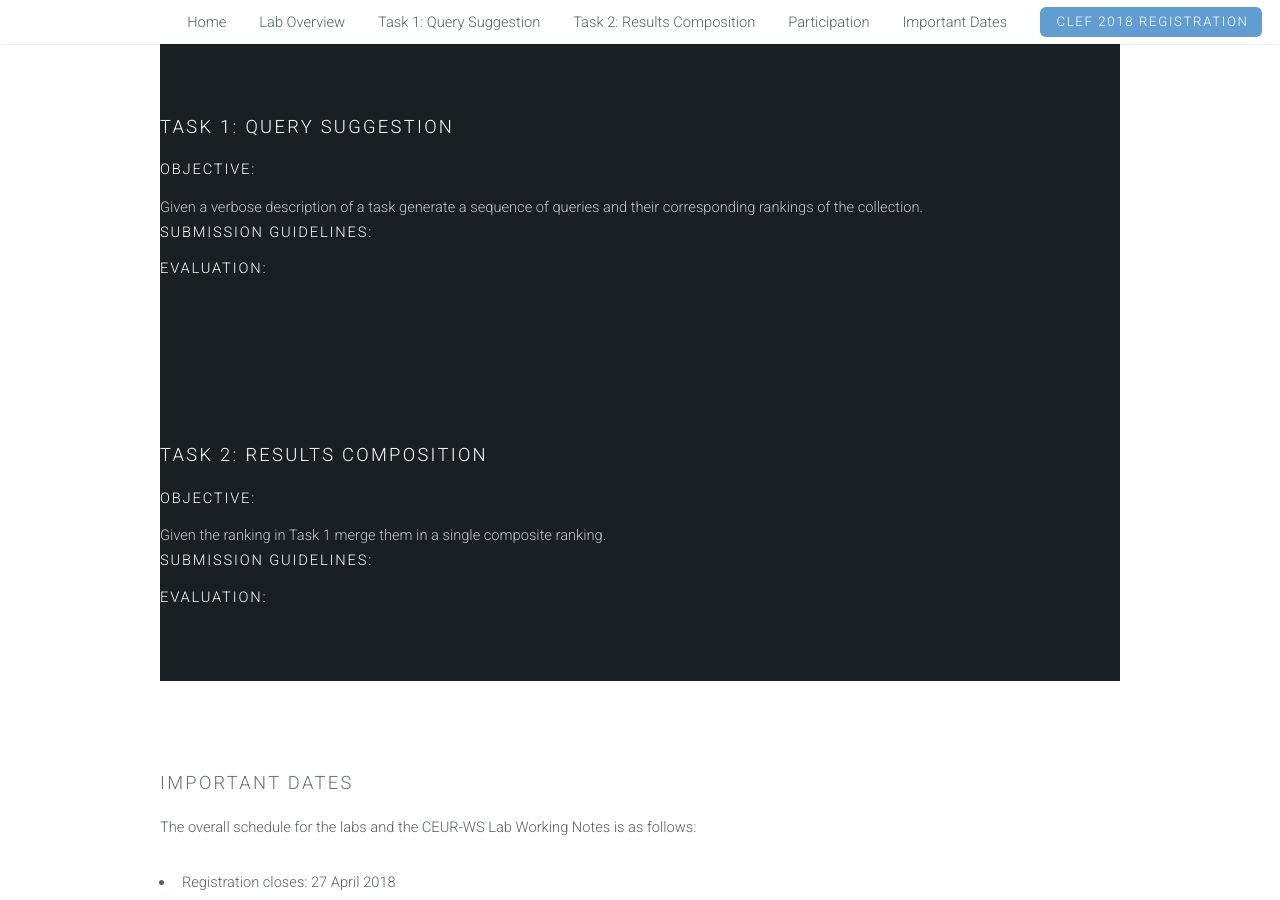
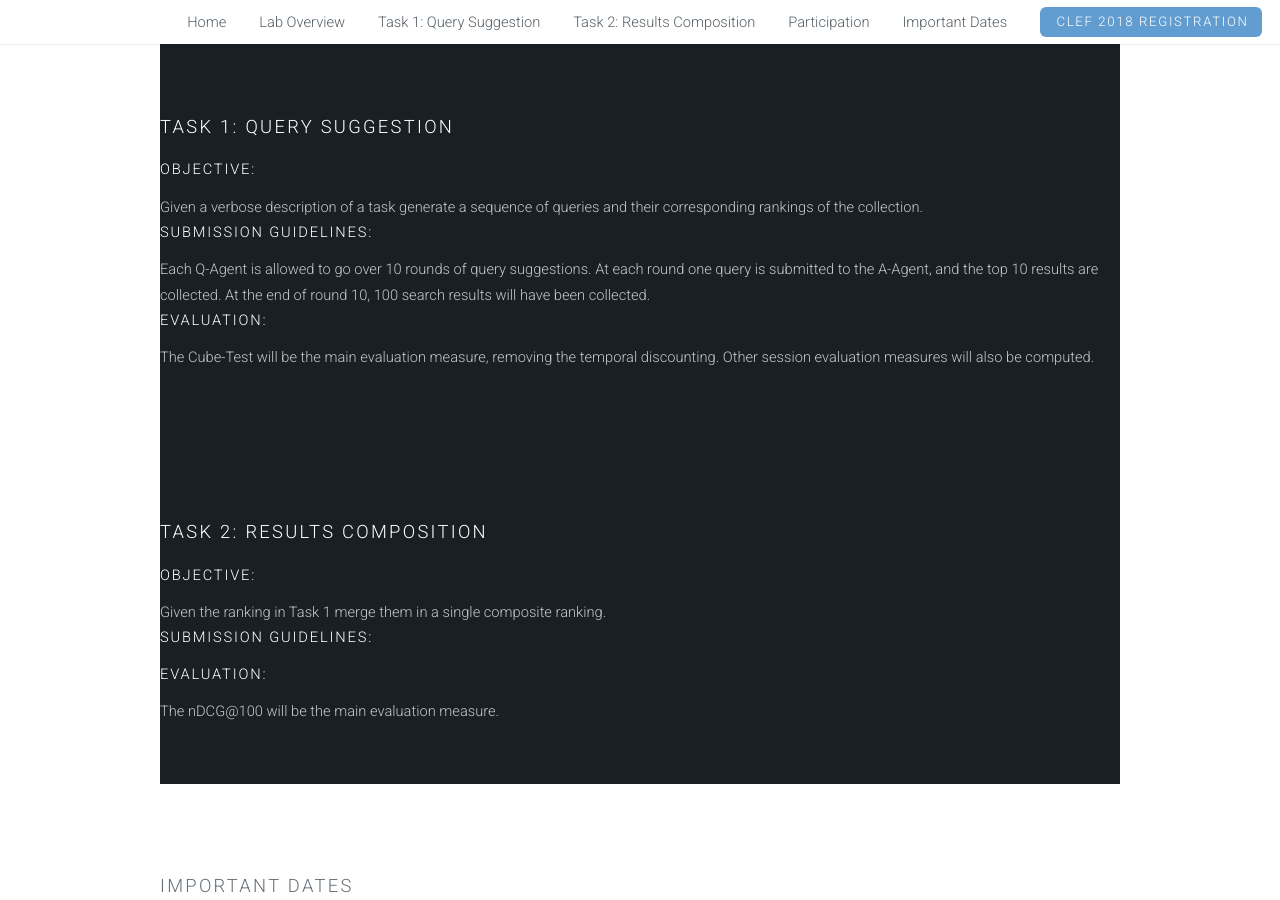
Before and after one commit to ekanou/dynamicsearch, a Jekyll site: the page built from clef-lab.html, in a window 1280 px wide and 900 px high, scrolled down 2855 px. Built offline with Jekyll 4.4.1, drawn with Linux system fonts in a browser that asks for light colours.

Commit message:
Update clef-lab.html

```diff
--- a/clef-lab.html
+++ b/clef-lab.html
@@ -71,8 +71,8 @@ layout: clef-default
       <section>
 				<h3>Task 1: Query Suggestion</h3>
 				<h4>Objective:</h4> Given a verbose description of a task generate a sequence of queries and their corresponding rankings of the collection.
-				<h4>Submission Guidelines:</h4>
-				<h4>Evaluation:</h4>
+				<h4>Submission Guidelines:</h4> Each Q-Agent is allowed to go over 10 rounds of query suggestions. At each round one query is submitted to the A-Agent, and the top 10 results are collected. At the end of round 10, 100 search results will have been collected.
+				<h4>Evaluation:</h4> The Cube-Test will be the main evaluation measure, removing the temporal discounting. Other session evaluation measures will also be computed.
       </section>
   </div>
 </section>
@@ -84,7 +84,7 @@ layout: clef-default
 				<h3>Task 2: Results Composition</h3>
 				<h4>Objective:</h4> Given the ranking in Task 1 merge them in a single composite ranking.
 				<h4>Submission Guidelines:</h4>
-				<h4>Evaluation:</h4>
+				<h4>Evaluation:</h4> The nDCG@100 will be the main evaluation measure.
       </section>
     </div>
   </div>
```
